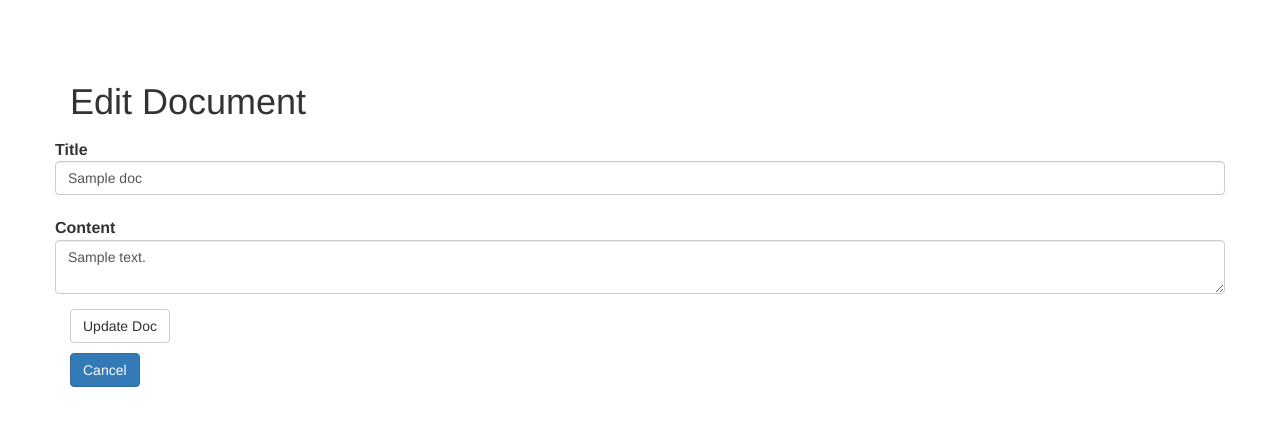
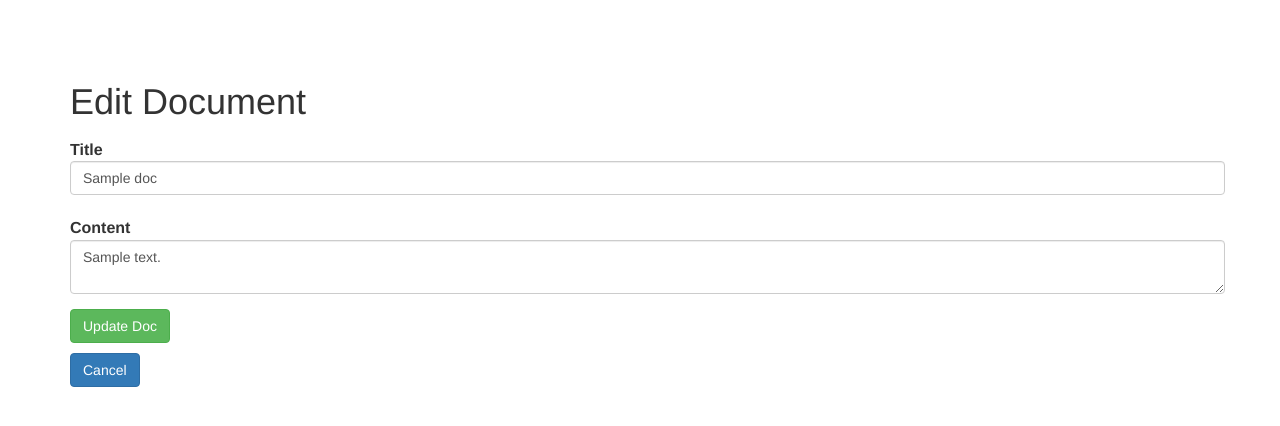
Before and after one commit to jenpoole/ror-file-cabinet, a Rails app: page /docs/1/edit in a window 1280 px wide. Shown: the part 51-477 px from the top of the page. Run offline with Rails 7, Linux system fonts and the light colour scheme; tables that the repository leaves empty hold one stand-in row (values such as "Sample post"); style sheets or scripts are compiled from the project's sources; some libraries are stand-ins or nearby versions.

Commit message:
forms styling

```diff
--- a/app/assets/stylesheets/custom.css.scss
+++ b/app/assets/stylesheets/custom.css.scss
@@ -31,3 +31,16 @@ a:hover {
     color: #111;
     text-decoration: none;
 }
+
+.form-horizontal .form-group {
+    margin-right: 0;
+}
+
+.create-edit-form-btn {
+    margin-left: -15px;
+}
+
+.form-actions.log-in-btn,
+.form-actions.sign-up-btn {
+    margin-bottom: 20px;
+}
--- a/app/views/devise/registrations/new.html.erb
+++ b/app/views/devise/registrations/new.html.erb
@@ -9,7 +9,7 @@
     <%= f.input :password_confirmation, required: true %>
   </div>
 
-  <div class="form-actions">
+  <div class="form-actions sign-up-btn">
     <%= f.button :submit, "Sign up" %>
   </div>
 <% end %>
--- a/app/views/devise/sessions/new.html.erb
+++ b/app/views/devise/sessions/new.html.erb
@@ -7,7 +7,7 @@
     <%= f.input :remember_me, as: :boolean if devise_mapping.rememberable? %>
   </div>
 
-  <div class="form-actions">
+  <div class="form-actions log-in-btn">
     <%= f.button :submit, "Log in" %>
   </div>
 <% end %>
--- a/app/views/docs/_form.html.haml
+++ b/app/views/docs/_form.html.haml
@@ -1,5 +1,6 @@
 // form partial for document instance variable (@doc)
-= simple_form_for(@doc, html: { class: 'form-horizontal' }) do |f|
-    = f.input :title
-    = f.input :content
-    = f.button :submit
+.container
+    = simple_form_for(@doc, html: { class: 'form-horizontal' }) do |f|
+        = f.input :title
+        = f.input :content
+        = f.button :submit, class: "btn btn-success create-edit-form-btn"
```
Also changed, not shown: app/views/docs/show.html.haml (+4 -4 lines).
